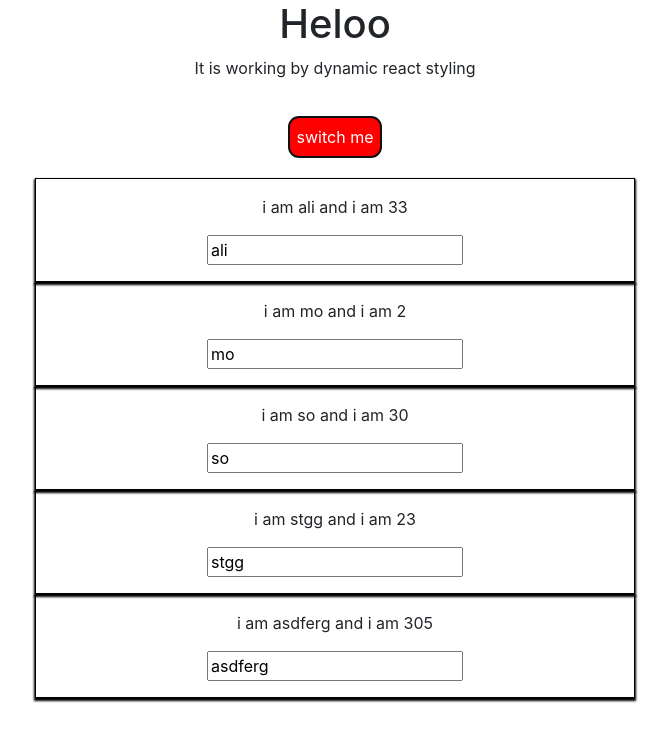
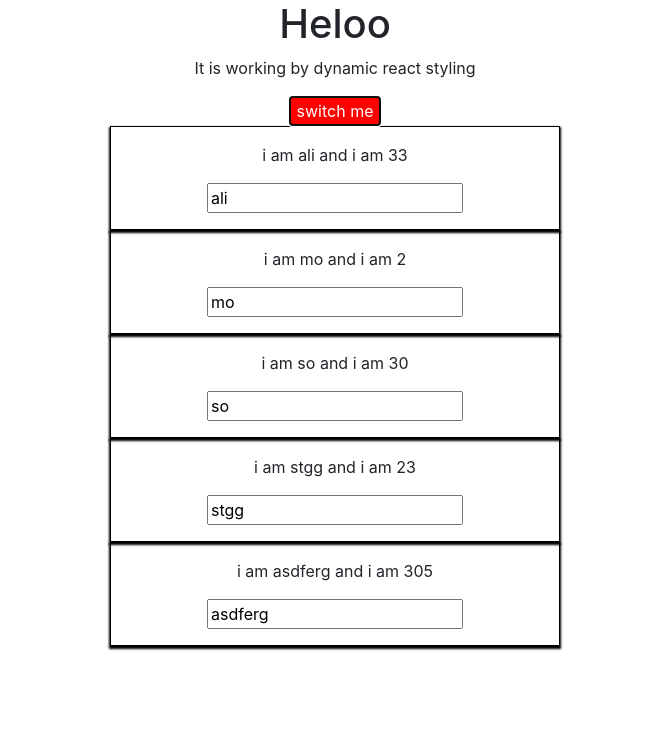
Before and after one commit to harry9345/React-input, a React (Create React App) app: page / in a window 1280 px wide. Both pictures are taken after a click on the button "switch me". Shown: the top 742 px of the page, without its empty margins (305-974 px from the left). Built offline with nearby package versions, Linux system fonts and the light colour scheme.

Commit message:
lifecycle

```diff
--- a/src/App.css
+++ /dev/null
@@ -1,9 +0,0 @@
-.App {
-  text-align: center;
-}
-.red {
-  color: red;
-}
-.bold {
-  font-weight: bold;
-}
--- a/src/hamintori/Person.js
+++ b/src/components/Pesrons/Person/Person.js
@@ -1,18 +1,25 @@
-import React from "react";
-import "./Person.css";
-import Radium from "radium";
+import React, { Component } from "react";
+import classes from "./Person.module.css";
 
-const Person = (props) => {
-  return (
-    <div className="Person">
-      <p onClick={props.click}>
-        i am {props.name} and i am {props.age}
-      </p>
-      <input type="text" onChange={props.change} value={props.name} />
-    </div>
-  );
-};
-export default Radium(Person);
+// const Person = (props) => {
+class Person extends Component {
+  render() {
+    console.log("person render");
+    return (
+      <div className={classes.Person}>
+        <p onClick={this.props.click}>
+          i am {this.props.name} and i am {this.props.age}
+        </p>
+        <input
+          type="text"
+          onChange={this.props.change}
+          value={this.props.name}
+        />
+      </div>
+    );
+  }
+}
+export default Person;
 
 // //       *******
 //        REACT HOOKS
--- a/src/hamintori/Person.css
+++ b/src/components/Pesrons/Person/Person.module.css
@@ -6,3 +6,8 @@
   text-align: center;
   box-shadow: 0 2px 2px 1px black;
 }
+@media (min-width: 500px) {
+  .Person {
+    width: 450px;
+  }
+}
--- /dev/null
+++ b/src/components/Pesrons/Persons.js
@@ -0,0 +1,39 @@
+import React, { Component } from "react";
+
+import Person from "./Person/Person";
+
+// const Persons = (props) =>
+class Persons extends Component {
+  //   static getDerivedStateFromProps(props, state) {
+  //     console.log("persons.js getderei....", props);
+  //     return state;
+  //   }
+
+  shouldComponentUpdate(nextProps, nextState) {
+    console.log("persons.js shouldComponent");
+    return true;
+  }
+  getSnapshotBeforeUpdate(prevProps, prevState) {
+    console.log("persons.js getSnapshot..");
+    return null;
+  }
+  componentDidUpdate() {
+    console.log("person.js componentdid moun");
+  }
+
+  render() {
+    console.log("persons render");
+    return this.props.persons.map((person, index) => {
+      return (
+        <Person
+          click={() => this.props.clicked(index)}
+          name={person.name}
+          age={person.age}
+          key={person.id}
+          change={(event) => this.props.changed(event, person.id)}
+        />
+      );
+    });
+  }
+}
+export default Persons;
--- /dev/null
+++ b/src/components/cockpit/Cockpit.js
@@ -0,0 +1,37 @@
+import React, { useEffect } from "react";
+
+import classes from "./Cockpit.module.css";
+
+const Cockpit = (props) => {
+  useEffect(() => {
+    console.log("cockpit.js useeffect");
+    setTimeout(() => {
+      alert("settimeout");
+    }, 1000);
+  }, []);
+
+  const assignClasses = [];
+  let btnClass = "";
+  if (props.showPerson) {
+    btnClass = classes.red;
+  }
+  if (props.persons.length <= 2) {
+    assignClasses.push(classes.red);
+  }
+  if (props.persons.length <= 1) {
+    assignClasses.push(classes.bold);
+  }
+  return (
+    <div className={classes.Cockpit}>
+      <h1>Heloo</h1>
+      <p className={assignClasses.join(" ")}>
+        It is working by dynamic react styling
+      </p>
+      <button className={btnClass} onClick={props.cliked}>
+        switch me
+      </button>
+    </div>
+  );
+};
+
+export default Cockpit;
--- /dev/null
+++ b/src/components/cockpit/Cockpit.module.css
@@ -0,0 +1,26 @@
+.red {
+  color: red;
+}
+.bold {
+  font-weight: bold;
+}
+.Cockpit button {
+  background-color: green;
+  color: white;
+  border: "1px solid black";
+  padding: "8px";
+  margin: "20px";
+  border-radius: "10px";
+  cursor: "pointer";
+}
+.Cockpit button:hover {
+  background-color: yellow;
+  color: black;
+}
+
+.Cockpit button.red {
+  background-color: red;
+}
+.Cockpit button.red:hover {
+  background-color: pink;
+}
--- a/src/App.js
+++ b/src/containers/App.js
@@ -1,10 +1,14 @@
 import React from "react";
-import "./App.css";
-import Radium from "radium";
-import Person from "./hamintori/Person.js";
+
+import classes from "./App.module.css";
+import Persons from "../components/Pesrons/Persons";
+import Cockpit from "../components/cockpit/Cockpit";
 
 class App extends React.Component {
-  state = {
+  constructor(props) {
+    super(props);
+    console.log("constractor");
+    this.state = {
       persons: [
         { id: "jkbf", name: "ali", age: 33 },
         { id: "ldfkjv", name: "mo", age: 2 },
@@ -16,6 +20,23 @@ class App extends React.Component {
       username: "super harry",
       showPerson: false,
     };
+  }
+
+  static getDerivedStateFromProps(props, state) {
+    console.log("getDrived....", props);
+    return state;
+  }
+  componentDidMount() {
+    console.log("componentdidmount");
+  }
+  shouldComponentUpdate(nextProps, nextState) {
+    console.log("app.js shouldComponent");
+    return true;
+  }
+  componentDidUpdate() {
+    console.log("app.js componentdid moun");
+  }
+
   nameChangeHandlre = (event, id) => {
     const personIndex = this.state.persons.findIndex((p) => {
       return p.id === id;
@@ -43,65 +64,32 @@ class App extends React.Component {
   };
 
   render() {
-    const style = {
-      backgroundColor: "green",
-      color: "white",
-      border: "1px solid black",
-      padding: "8px",
-      margin: "20px",
-      borderRadius: "10px",
-      cursor: "pointer",
-      ":hover": {
-        backgroundColor: "yellow",
-        color: "black",
-      },
-    };
+    console.log(" App render");
     let persons = null;
+
     if (this.state.showPerson) {
       persons = (
-        <div>
-          {this.state.persons.map((person, index) => {
-            return (
-              <Person
-                click={() => this.deletePersonHandler(index)}
-                name={person.name}
-                age={person.age}
-                key={person.id}
-                change={(event) => this.nameChangeHandlre(event, person.id)}
+        <Persons
+          persons={this.state.persons}
+          clicked={this.deletePersonHandler}
+          changed={this.nameChangeHandlre}
         />
       );
-          })}
-        </div>
-      );
-      style.backgroundColor = "red";
-      style[":hover"] = {
-        backgroundColor: "pink",
-        color: "black",
-      };
-    }
-    let classess = [];
-    if (this.state.persons.length <= 2) {
-      classess.push("red");
-    }
-    if (this.state.persons.length <= 1) {
-      classess.push("bold");
     }
 
     return (
-      <div className="App">
-        <h1>Heloo</h1>
-        <p className={classess.join(" ")}>
-          It is working by dynamic react styling
-        </p>
-        <button style={style} onClick={this.toggelHandler}>
-          switch me
-        </button>
+      <div className={classes.App}>
+        <Cockpit
+          showPerson={this.state.showPerson}
+          persons={this.state.persons}
+          cliked={this.toggelHandler}
+        />
         {persons}
       </div>
     );
   }
 }
-export default Radium(App);
+export default App;
 
 // import Validation from "./hamintori/ValidationC";
 // import Char from "./hamintori/CharC";
--- /dev/null
+++ b/src/containers/App.module.css
@@ -0,0 +1,29 @@
+.App {
+  text-align: center;
+}
+.red {
+  color: red;
+}
+.bold {
+  font-weight: bold;
+}
+.App button {
+  background-color: green;
+  color: white;
+  border: "1px solid black";
+  padding: "8px";
+  margin: "20px";
+  border-radius: "10px";
+  cursor: "pointer";
+}
+.App button:hover {
+  background-color: yellow;
+  color: black;
+}
+
+.App button.red {
+  background-color: red;
+}
+.App button.red:hover {
+  background-color: pink;
+}
```
Also changed, not shown: src/hamintori/CharC.js (deleted, +0 -17 lines), src/hamintori/ValidationC.js (deleted, +0 -18 lines), src/index.js (+6 -6 lines), 2 other files (tests, documents, lock files or other folders). Lines whose indentation alone changed are shown as unchanged.
